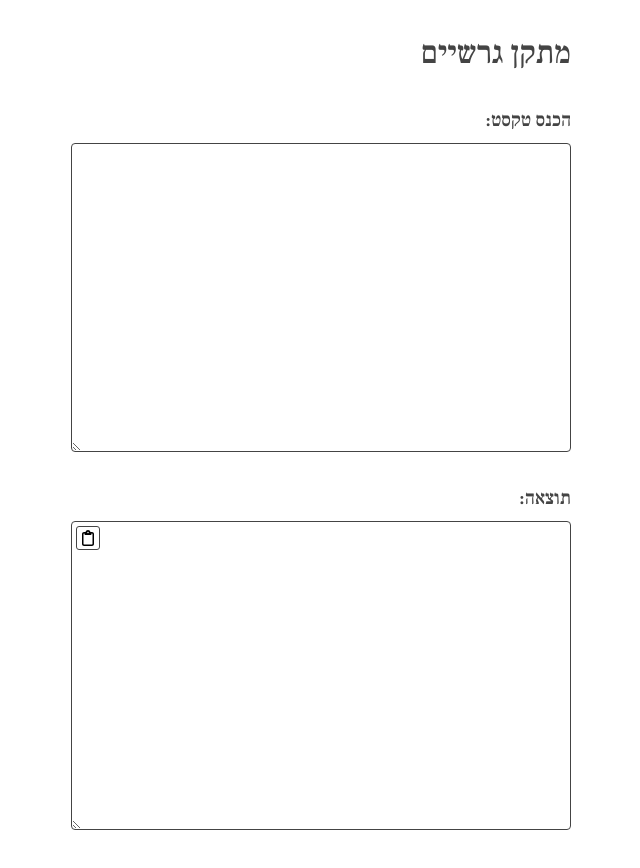
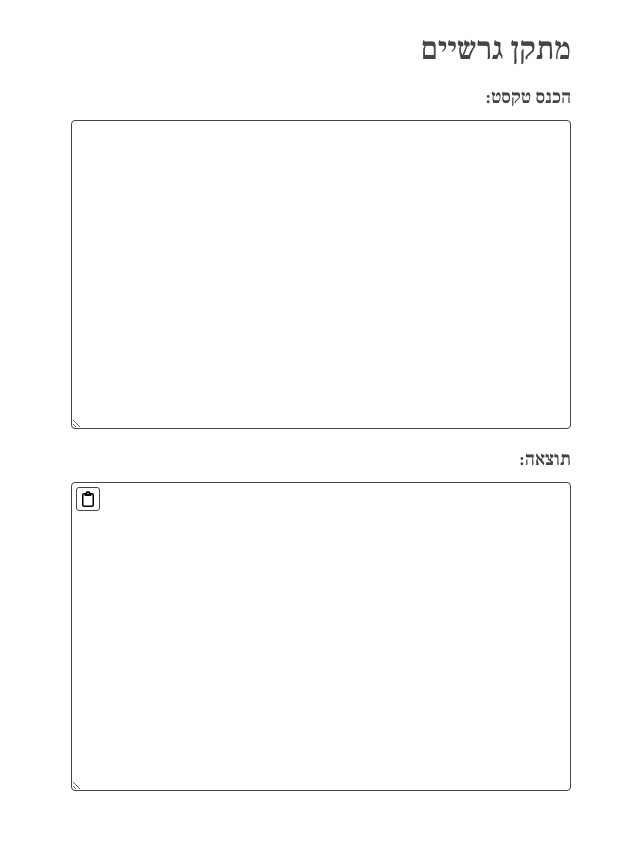
Before and after one commit to oriSomething/gerresheim, a website built with Vite: page index.html in a window 1280 px wide. Shown: the whole page, without its empty margins (319-959 px from the left). After the commit the page ends 831 px from the top, so only its background shows below. Built offline with nearby package versions, Linux system fonts and the light colour scheme.

Commit message:
fix firefox not supporting text-box

```diff
--- a/src/index.css
+++ b/src/index.css
@@ -30,13 +30,12 @@ textarea,
   font-family: inherit;
   font-weight: inherit;
   line-height: inherit;
-  text-box: trim-both cap alphabetic;
-  text-box-edge: cap alphabetic;
 }
 
 h1 {
-  line-height: 2cap;
+  line-height: 1.1;
   font-weight: 500;
+  margin-bottom: 0.5rem;
 }
 
 label,
@@ -48,13 +47,9 @@ label {
   font-weight: 600;
 }
 
-h1,
-textarea {
-  margin-bottom: 1.5rem;
-}
-
 textarea {
   padding: 0.5em;
+  margin-bottom: 0.5rem;
   display: block;
   direction: rtl;
   resize: vertical;
```
